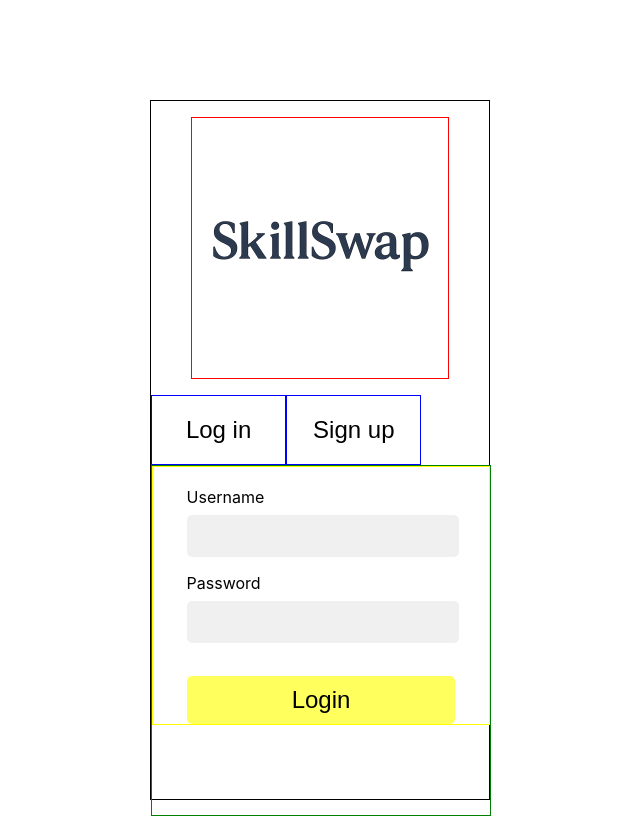
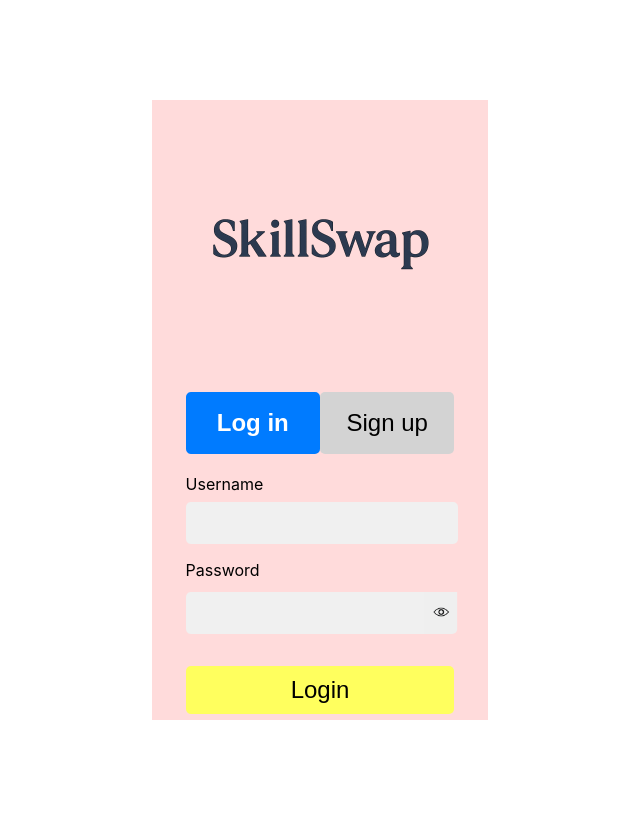
Before and after one commit to cotigadavid/SkillSwap, a React (Create React App) app in the folder frontend/: page / in a window 1280 px wide. Shown: the whole page, without its empty margins (320-960 px from the left). Built offline with nearby package versions, Linux system fonts and the light colour scheme.

Commit message:
update ui

```diff
--- a/frontend/src/App.css
+++ b/frontend/src/App.css
@@ -3,5 +3,5 @@
 .main {
   display: flex;
   justify-content: center;
-  min-height: 100vh;
+  min-height: 90vh;
 }
--- a/frontend/src/components/AuthWindow.jsx
+++ b/frontend/src/components/AuthWindow.jsx
@@ -13,8 +13,12 @@ const AuthWindow = () => {
     return (
         <div className='AuthWindow'>
             <figure><img src="/Logo1024.png" width="256" height="256" alt="Logo"></img></figure>
-            <button type="button" onClick={() => setSelected('LogIn')}>Log in</button>
-            <button type="button" onClick={() => setSelected("SignUp")}>Sign up</button>
+            <button type="button" id='log'
+                className={selected === 'LogIn' ? 'active' : ''}
+                onClick={() => setSelected('LogIn')}>Log in</button>
+            <button type="button" id='sign'
+                className={selected === 'SignUp' ? 'active' : ''}
+                onClick={() => setSelected("SignUp")}>Sign up</button>
 
             <div className='FormContainer'>
                 {selected === 'LogIn' && <LoginForm/>}
--- a/frontend/src/components/LoginForm.jsx
+++ b/frontend/src/components/LoginForm.jsx
@@ -4,12 +4,17 @@ import { useState } from "react";
 const LoginForm = () => {
     const [username, setUsername] = useState('');
     const [password, setPassword] = useState('');
+    const [showPassword, setShowPassword] = useState('false');
 
     const handleSubmit = (e) => {
         e.preventDefault();
         console.log('Username:', username);
         console.log('Password:', password);
     };
+
+    const toggleShowPassword = () => {
+        setShowPassword(prev => !prev);
+    }
 
     return (
         <div className='LoginForm'>
@@ -25,12 +30,18 @@ const LoginForm = () => {
                 </div>
                 <div>
                     <label>Password</label>
-                    <input
-                        type="password"
-                        value={password}
-                        onChange={(e) => setPassword(e.target.value)}
-                        required
-                    />
+                    <div className='passCont'>
+                        <input
+                            id='pass'
+                            type={showPassword ? 'password' : 'text'}
+                            value={password}
+                            onChange={(e) => setPassword(e.target.value)}
+                            required
+                        />
+                        <button type='button' id='eye' onClick={toggleShowPassword}>
+                        <img src={showPassword ? "/eye.png" : "/eye_closed.png"} width='20' height='20'/>
+                        </button>
+                    </div>
                 </div>
                 <button type="submit" className='submitButton'>Login</button>
             </form>
--- a/frontend/src/components/SignupForm.jsx
+++ b/frontend/src/components/SignupForm.jsx
@@ -5,6 +5,7 @@ const SignupForm = () => {
     const [email, setEmail] = useState('')
     const [username, setUsername] = useState('');
     const [password, setPassword] = useState('');
+    const [showPassword, setShowPassword] = useState('false')
 
     const handleSubmit = (e) => {
         e.preventDefault();
@@ -12,6 +13,10 @@ const SignupForm = () => {
         console.log('Username:', username);
         console.log('Password:', password);
     };
+
+    const toggleShowPassword = () => {
+        setShowPassword(prev => !prev);
+    }
 
     return (
         <div className='LoginForm'>
@@ -36,13 +41,20 @@ const SignupForm = () => {
                 </div>
                 <div>
                     <label>Password</label>
-                    <input
-                        type="password"
-                        value={password}
-                        onChange={(e) => setPassword(e.target.value)}
-                        required
-                    />
+                    <div className='passCont'>
+                        <input
+                            id='pass'
+                            type={showPassword ? 'password' : 'text'}
+                            value={password}
+                            onChange={(e) => setPassword(e.target.value)}
+                            required
+                        />
+                        <button type='button' id='eye' onClick={toggleShowPassword}>
+                        <img src={showPassword ? "/eye.png" : "/eye_closed.png"} width='20' height='20'/>
+                        </button>
+                    </div>
                 </div>
+
                 <button type="submit" className='submitButton'>Sign up</button>
             </form>
         </div>
--- a/frontend/src/styling/AuthWindow.css
+++ b/frontend/src/styling/AuthWindow.css
@@ -3,31 +3,38 @@
     margin-top: 100px;
     height: auto;
     transform: translateY(0vh);
-    border: 1px solid black;
-}
-
-figure {
-    border: 1px solid red;
+    background-color: #FFDBDB;
 }
 
 .AuthWindow > button {
-    background-color: transparent;
+    background-color: lightgray;
     width: 40%;
     height: 10%;
     font-size: 1.5rem;
-    border: 1px solid blue;
+    border: none;
+    border-radius: 5px;
 }
 
-.AuthWindow:nth-child(2) {
-    margin-left: 5%;
+.AuthWindow > button.active {
+  background-color: #007bff; /* blue background */
+  color: white;
+  font-weight: bold;
+  border: 2px solid #007bff;
 }
 
-.AuthWindow:nth-child(3) {
-    margin-right: 5%;
+#log {
+    margin-left: 10%;
+}
+
+#sign {
+    margin-right: 10%;
+}
+
+.AuthWindow > button:hover{
+    background-color: #E0E0E0;
 }
 
 .FormContainer {
-    border: 1px solid green;
-    height: 50%;
+    height: 30%;
     width: 100%;
 }
--- a/frontend/src/styling/LoginForm.css
+++ b/frontend/src/styling/LoginForm.css
@@ -1,8 +1,6 @@
 
 .LoginForm {
     padding-top: 20px;
-    border: yellow 1px solid;
-
 }
 
 input {
@@ -16,6 +14,11 @@ input {
     font-size: 1rem;
     border-radius: 5px;
 }
+
+input:focus {
+  outline: none;
+}
+
 
 label {
     margin-left: 10%;
@@ -37,3 +40,18 @@ label {
 .submitButton:hover {
     background-color: #FFF000
 }
+
+#pass {
+    width: 70%;
+    border-radius: 5px 0 0 5px;
+}
+
+#eye {
+    border: none;
+    margin-top: 0.5rem;
+    height: 2.65rem;
+    width: 10%;
+    border-radius: 0px 0px 5px;
+    margin-bottom: 1rem;
+    transform: translateX(-2.5%) translateY(4px);
+}
```
Also changed, not shown: frontend/public/eye.png (added), frontend/public/eye_closed.png (added).
